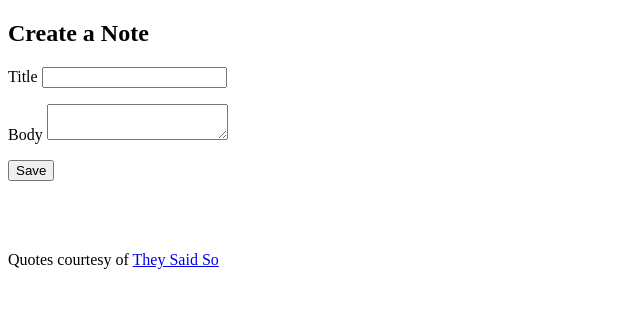
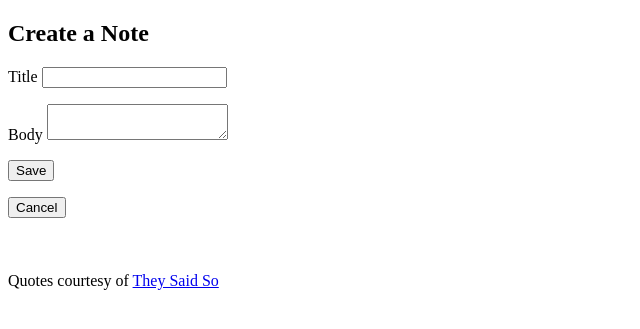
Before and after one commit to eycanny/project-digital-braindump, a Flask app: page /create-note in a window 1280 px wide. Shown: the top 329 px of the page, without its empty margins (0-640 px from the left). Run offline with Flask 2, Linux system fonts and the light colour scheme.

Commit message:
Add ability to cancel from editor

```diff
--- a/templates/note_editor.html
+++ b/templates/note_editor.html
@@ -12,6 +12,14 @@
         <p>
             Body <textarea type="text" name="body"></textarea>
         </p>
+    <form>
+        <p>
+            <input type="submit" value="Save">
+        </p>
+    </form>
+    <form action="/cancel">
+        <input type="submit" value="Cancel">
+    </form>
     {% endif %}
 
     {% if note_mode == "edit" %}
@@ -23,9 +31,13 @@
         <p>
             Body <textarea type="text" name="body">{{ note.body }}</textarea>
         </p>
-    {% endif %}
+    <form>
         <p>
             <input type="submit" value="Save">
         </p>
     </form>
+    <form action="/notes/{{ note.note_id }}">
+        <input type="submit" value="Cancel">
+    </form>
+    {% endif %}
 {% endblock %}
```
